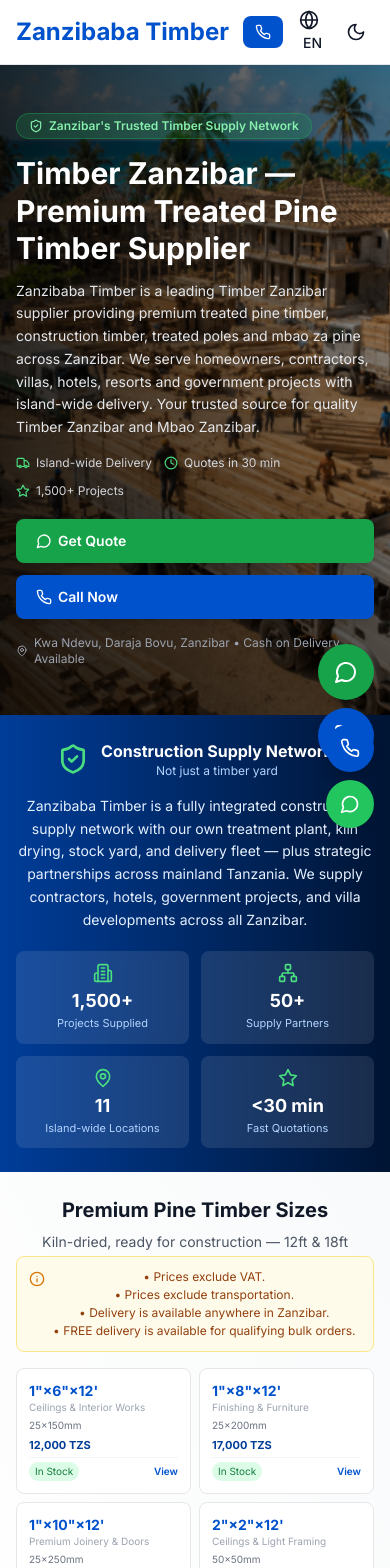
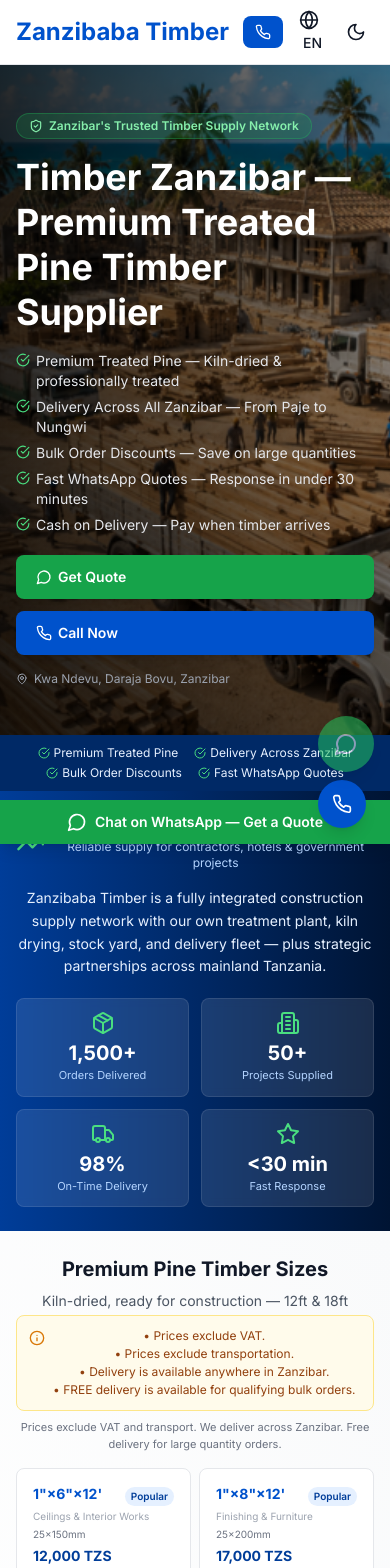
Before and after one commit to emkuwa/zanzibaba-timber, a Next.js app: page / in a window 390 px wide. Shown: the top 1568 px of the page. Built offline with nearby package versions, Linux system fonts and the light colour scheme.

Commit message:
Mobile conversion optimization: hero benefits, trust bar, social proof, urgency CTA, sticky WhatsApp, compact form, improved footer & FAQ

```diff
--- a/src/app/page.tsx
+++ b/src/app/page.tsx
@@ -7,10 +7,14 @@
 import QuoteForm from '@/components/QuoteForm'
 import PriceNotice from '@/components/PriceNotice'
 import { getLocalBusinessSchema, getFAQSchema, getReviewSchema } from '@/lib/seo'
-import { PRODUCT_VARIANTS, INDUSTRIES, HOMEPAGE_FAQ, TESTIMONIALS, SIZE_USE_CASE, sizeToSlug, formatTZS, formatVariantLabel } from '@/lib/data'
+import { PRODUCT_VARIANTS, TIMBER_SIZES, INDUSTRIES, HOMEPAGE_FAQ, TESTIMONIALS, SIZE_USE_CASE, sizeToSlug, formatTZS, formatVariantLabel } from '@/lib/data'
 import Link from 'next/link'
-import { MessageCircle, Phone, ArrowRight, Truck, Star, Package, Factory, Cog, Network, Warehouse, Container, ShieldCheck, Building2, MapPin, Percent } from 'lucide-react'
+import { MessageCircle, Phone, ArrowRight, Truck, Star, Package, Factory, Cog, Network, Warehouse, Container, ShieldCheck, Building2, MapPin, Percent, CheckCircle, Zap, TrendingUp } from 'lucide-react'
 import { useBilingual } from '@/lib/bilingual'
+
+const POPULAR_SIZES = new Set(TIMBER_SIZES.filter(s => s.popular).map(s => s.name))
+
+const TIMBER_PRICE_NOTES = 'Prices exclude VAT and transport. We deliver across Zanzibar. Free delivery for large quantity orders.'
 
 function WhatsAppButton({ message, label, fullWidth }: { message?: string; label?: string; fullWidth?: boolean }) {
   const msg = message || 'Hello Zanzibaba Timber, I need a quote'
@@ -58,18 +62,22 @@
 
 function TimberSizeCard({ v }: { v: typeof PRODUCT_VARIANTS[0] }) {
   const useCase = SIZE_USE_CASE[v.size]
+  const isPopular = POPULAR_SIZES.has(v.size)
   return (
     <Link
       href={`/timber-sizes/${sizeToSlug(v.size)}?length=${v.length}`}
-      className="group bg-white dark:bg-gray-800 rounded-lg p-3 border border-gray-200 dark:border-gray-700 hover:shadow-lg transition-all"
+      className="group bg-white dark:bg-gray-800 rounded-lg p-4 border border-gray-200 dark:border-gray-700 hover:shadow-lg transition-all"
     >
-      <div className="text-sm md:text-lg font-bold text-primary-600">{formatVariantLabel(v)}</div>
+      <div className="flex items-start justify-between gap-1 mb-1">
+        <div className="text-sm md:text-xl font-bold text-primary-600 leading-tight">{formatVariantLabel(v)}</div>
+        {isPopular && <span className="text-[10px] bg-primary-100 dark:bg-primary-900/30 text-primary-700 dark:text-primary-300 px-1.5 py-0.5 rounded-full shrink-0 mt-0.5 font-semibold">Popular</span>}
+      </div>
       {useCase && <div className="text-[10px] text-gray-400 leading-tight mb-1">{useCase}</div>}
       <div className="text-[10px] text-gray-500 mb-1">{v.dimensions}</div>
-      {v.price && <div className="text-[11px] font-bold text-primary-700 dark:text-primary-400 mb-1">{formatTZS(v.price)}</div>}
-      <div className="flex items-center justify-between pt-1 border-t border-gray-100 dark:border-gray-700">
+      {v.price && <div className="text-sm font-bold text-primary-700 dark:text-primary-400 mb-1">{formatTZS(v.price)}</div>}
+      <div className="flex items-center justify-between pt-1.5 border-t border-gray-100 dark:border-gray-700">
         <StockBadge v={v} />
-        <span className="text-[10px] font-semibold text-primary-600 group-hover:underline">View</span>
+        <span className="text-xs font-semibold text-primary-600 group-hover:underline">View details</span>
       </div>
     </Link>
   )
@@ -96,13 +104,20 @@
 }
 
 const TRUST_COUNTERS = [
-  { value: '1,500+', label: 'Projects Supplied', icon: Building2 },
-  { value: '50+', label: 'Supply Partners', icon: Network },
-  { value: '11', label: 'Island-wide Locations', icon: MapPin },
-  { value: '<30 min', label: 'Fast Quotations', icon: Star },
+  { value: '1,500+', label: 'Orders Delivered', icon: Package },
+  { value: '50+', label: 'Projects Supplied', icon: Building2 },
+  { value: '98%', label: 'On-Time Delivery', icon: Truck },
+  { value: '<30 min', label: 'Fast Response', icon: Star },
 ]
 
-const FEATURED_VARIANTS = PRODUCT_VARIANTS.filter(v => v.price).slice(0, 6)
+const FEATURED_VARIANTS = PRODUCT_VARIANTS
+  .filter(v => v.price)
+  .sort((a, b) => {
+    const aPop = POPULAR_SIZES.has(a.size) ? 0 : 1
+    const bPop = POPULAR_SIZES.has(b.size) ? 0 : 1
+    return aPop - bPop
+  })
+  .slice(0, 6)
 
 export default function Home() {
   const { t } = useBilingual()
@@ -111,52 +126,57 @@
     <>
       <Header />
 
-      {/* Sticky Mobile CTA */}
-      <div className="fixed bottom-20 right-4 z-40 md:hidden">
-        <div className="flex flex-col gap-2">
+      {/* Sticky Mobile WhatsApp Bar */}
+      <div className="fixed bottom-0 left-0 right-0 z-50 bg-green-600 md:hidden shadow-lg">
         <a
           href="https://wa.me/255716002790?text=Hello%20Zanzibaba%20Timber%2C%20I%20need%20timber"
           target="_blank"
           rel="noopener noreferrer"
-            className="w-14 h-14 bg-green-600 text-white rounded-full flex items-center justify-center shadow-lg hover:scale-110 transition"
+          className="flex items-center justify-center gap-2 py-3 text-white font-semibold text-sm"
         >
-            <MessageCircle className="w-6 h-6" />
+          <MessageCircle className="w-5 h-5" />
+          Chat on WhatsApp — Get a Quote
         </a>
-          <a
-            href="tel:+255716002790"
-            className="w-14 h-14 bg-primary-600 text-white rounded-full flex items-center justify-center shadow-lg hover:scale-110 transition"
-          >
-            <Phone className="w-6 h-6" />
-          </a>
-        </div>
       </div>
 
       <main>
         {/* 1. Hero Section */}
         <HeroSection />
 
-        {/* 2. Why Zanzibaba? — Construction Supply Network */}
+        {/* 2. Trust Bar */}
+        <section className="bg-primary-800 py-2.5">
+          <div className="container-custom">
+            <div className="flex flex-wrap items-center justify-center gap-x-4 gap-y-1 text-xs md:text-sm text-primary-100">
+              <span className="flex items-center gap-1"><CheckCircle className="w-3 h-3 text-green-400" /> Premium Treated Pine</span>
+              <span className="flex items-center gap-1"><CheckCircle className="w-3 h-3 text-green-400" /> Delivery Across Zanzibar</span>
+              <span className="flex items-center gap-1"><CheckCircle className="w-3 h-3 text-green-400" /> Bulk Order Discounts</span>
+              <span className="flex items-center gap-1"><CheckCircle className="w-3 h-3 text-green-400" /> Fast WhatsApp Quotes</span>
+            </div>
+          </div>
+        </section>
+
+        {/* 3. Social Proof — Trust Counters */}
         <section className="py-6 md:py-8 bg-gradient-to-r from-primary-700 to-primary-900 text-white">
           <div className="container-custom">
             <div className="max-w-5xl mx-auto">
               <div className="flex flex-col md:flex-row items-center gap-4 md:gap-8 text-center md:text-left mb-5">
                 <div className="flex items-center gap-3 shrink-0">
-                  <ShieldCheck className="w-8 h-8 text-green-400" />
+                  <TrendingUp className="w-8 h-8 text-green-400" />
                   <div>
-                    <h2 className="text-base md:text-lg font-bold">Construction Supply Network</h2>
-                    <p className="text-primary-200 text-xs">Not just a timber yard</p>
+                    <h2 className="text-base md:text-lg font-bold">Trusted by Builders Across Zanzibar</h2>
+                    <p className="text-primary-200 text-xs">Reliable supply for contractors, hotels & government projects</p>
                   </div>
                 </div>
                 <p className="text-sm text-primary-100 leading-relaxed">
-                  Zanzibaba Timber is a fully integrated construction supply network with our own treatment plant, kiln drying, stock yard, and delivery fleet — plus strategic partnerships across mainland Tanzania. We supply contractors, hotels, government projects, and villa developments across all Zanzibar.
+                  Zanzibaba Timber is a fully integrated construction supply network with our own treatment plant, kiln drying, stock yard, and delivery fleet — plus strategic partnerships across mainland Tanzania.
                 </p>
               </div>
 
               <div className="grid grid-cols-2 md:grid-cols-4 gap-3 md:gap-4">
                 {TRUST_COUNTERS.map((c) => (
-                  <div key={c.label} className="bg-white/10 rounded-lg p-3 md:p-4 text-center backdrop-blur-sm">
-                    <c.icon className="w-5 h-5 text-green-400 mx-auto mb-1" />
-                    <div className="text-lg md:text-2xl font-bold">{c.value}</div>
+                  <div key={c.label} className="bg-white/10 rounded-lg p-3 md:p-4 text-center backdrop-blur-sm border border-white/10">
+                    <c.icon className="w-6 h-6 text-green-400 mx-auto mb-1" />
+                    <div className="text-xl md:text-3xl font-bold">{c.value}</div>
                     <div className="text-[11px] text-primary-200">{c.label}</div>
                   </div>
                 ))}
@@ -165,7 +185,7 @@
           </div>
         </section>
 
-        {/* 3. Premium Timber Sizes — first 6 with prices */}
+        {/* 4. Premium Timber Sizes — popular first, 6 with prices */}
         <section id="sizes" className="py-6 bg-gradient-to-bl from-gray-50 to-white dark:from-gray-800 dark:to-gray-900 scroll-mt-20">
           <div className="container-custom">
             <h2 className="text-xl md:text-3xl font-bold text-center mb-2">{t('pages.home.sizesTitle')}</h2>
@@ -173,9 +193,11 @@
               {t('pages.home.sizesSubtitle')} — 12ft & 18ft
             </p>
 
-            <div className="text-center mb-4">
+            <div className="text-center mb-2">
               <PriceNotice />
             </div>
+
+            <p className="text-center text-[11px] text-gray-500 dark:text-gray-400 mb-4">{TIMBER_PRICE_NOTES}</p>
 
             <div className="mb-5">
               <div className="grid grid-cols-2 md:grid-cols-3 lg:grid-cols-6 gap-2 md:gap-3">
@@ -194,7 +216,7 @@
           </div>
         </section>
 
-        {/* 4. FREE DELIVERY Banner */}
+        {/* 5. FREE DELIVERY Banner */}
         <section className="bg-green-600 py-3">
           <div className="container-custom">
             <div className="flex items-center justify-center gap-2 text-white text-sm font-semibold">
@@ -205,7 +227,21 @@
           </div>
         </section>
 
-        {/* 5. Testimonials — moved above quote */}
+        {/* 6. Urgency CTA */}
+        <section className="bg-gradient-to-r from-primary-600 to-primary-800 py-4">
+          <div className="container-custom">
+            <div className="flex flex-col sm:flex-row items-center justify-center gap-2 sm:gap-4 text-white text-center">
+              <div className="flex items-center gap-2">
+                <Zap className="w-5 h-5 text-yellow-400" />
+                <span className="font-bold text-sm md:text-base">Need timber today?</span>
+              </div>
+              <span className="text-primary-200 text-xs md:text-sm">Get your quotation in under 30 minutes.</span>
+              <WhatsAppButton message="Hello Zanzibaba Timber, I need timber urgently" label="Get Urgent Quote" />
+            </div>
+          </div>
+        </section>
+
+        {/* 7. Testimonials — moved above quote */}
         <section id="testimonials" className="py-6 bg-white dark:bg-gray-900 scroll-mt-20">
           <div className="container-custom">
             <h2 className="text-lg md:text-2xl font-bold text-center mb-3">What Our Customers Say</h2>
@@ -233,8 +269,8 @@
           </div>
         </section>
 
-        {/* 6. Quote Form — after social proof */}
-        <section id="quote" className="py-8 bg-gradient-to-r from-primary-600 to-primary-800 text-white scroll-mt-20">
+        {/* 8. Quote Form — after social proof */}
+        <section id="quote" className="py-6 bg-gradient-to-r from-primary-600 to-primary-800 text-white scroll-mt-20">
           <div className="container-custom">
             <div className="max-w-3xl mx-auto text-center">
               <div className="inline-flex items-center gap-1.5 bg-green-500/20 text-green-300 border border-green-500/30 px-3 py-1 rounded-full text-xs font-semibold mb-3">
@@ -251,7 +287,7 @@
           </div>
         </section>
 
-        {/* 7. Industries We Serve */}
+        {/* 9. Industries We Serve */}
         <section id="industries" className="py-6 bg-white dark:bg-gray-900 scroll-mt-20">
           <div className="container-custom">
             <h2 className="text-lg md:text-2xl font-bold text-center mb-3">Industries We Serve</h2>
@@ -279,7 +315,7 @@
           </div>
         </section>
 
-        {/* 8. Why Zanzibaba Timber — detailed advantages */}
+        {/* 10. Why Zanzibaba Timber — detailed advantages */}
         <section className="py-6 md:py-8 bg-white dark:bg-gray-900 border-t border-gray-100 dark:border-gray-800">
           <div className="container-custom">
             <div className="text-center mb-5">
@@ -309,7 +345,7 @@
           </div>
         </section>
 
-        {/* 9. How It Works — 2-col on mobile */}
+        {/* 11. How It Works — 2-col on mobile */}
         <section className="py-6 md:py-8 bg-gray-50 dark:bg-gray-800 border-t border-gray-100 dark:border-gray-700">
           <div className="container-custom">
             <div className="text-center mb-5">
@@ -341,10 +377,10 @@
           </div>
         </section>
 
-        {/* 10. FAQ */}
+        {/* 12. FAQ */}
         <section id="faq" className="py-6 bg-white dark:bg-gray-900 scroll-mt-20">
           <div className="container-custom">
-            <h2 className="text-lg md:text-2xl font-bold text-center mb-3">FAQs</h2>
+            <h2 className="text-lg md:text-2xl font-bold text-center mb-4">FAQs</h2>
             <div className="max-w-4xl mx-auto space-y-2">
               {HOMEPAGE_FAQ.slice(0, 3).map((faq, i) => (
                 <details key={i} className="group bg-gray-50 dark:bg-gray-800 rounded-lg border border-gray-200 dark:border-gray-700 overflow-hidden">
@@ -354,7 +390,7 @@
                       <svg className="w-3 h-3" fill="none" stroke="currentColor" viewBox="0 0 24 24"><path strokeLinecap="round" strokeLinejoin="round" strokeWidth={2} d="M19 9l-7 7-7-7" /></svg>
                     </span>
                   </summary>
-                  <div className="px-3 pb-3 text-gray-600 dark:text-gray-300 border-t border-gray-200 dark:border-gray-700 pt-2 text-xs md:text-sm">
+                  <div className="px-3 pb-3 text-gray-600 dark:text-gray-300 border-t border-gray-200 dark:border-gray-700 pt-2 text-xs md:text-sm leading-relaxed">
                     {faq.answer}
                   </div>
                 </details>
--- a/src/components/FloatingButtons.tsx
+++ b/src/components/FloatingButtons.tsx
@@ -10,22 +10,22 @@
   return (
     <div className="fixed bottom-4 right-4 z-50 flex flex-col space-y-2 sm:bottom-6 sm:right-6 sm:space-y-3">
       <a
+        href={generateWhatsAppLink('Hello')}
+        target="_blank"
+        rel="noopener noreferrer"
+        className="flex items-center justify-center w-14 h-14 sm:w-16 sm:h-16 bg-green-500 hover:bg-green-600 text-white rounded-full shadow-lg transition-transform hover:scale-110 animate-pulse"
+        aria-label={t('common.whatsapp')}
+      >
+        <MessageCircle className="w-6 h-6 sm:w-7 sm:h-7" />
+      </a>
+
+      <a
         href="tel:+255716002790"
         className="flex items-center justify-center w-12 h-12 sm:w-14 sm:h-14 bg-primary-600 hover:bg-primary-700 text-white rounded-full shadow-lg transition-transform hover:scale-110"
         aria-label={t('common.call')}
       >
         <Phone className="w-5 h-5 sm:w-6 sm:h-6" />
       </a>
-
-      <a
-        href={generateWhatsAppLink('Hello')}
-        target="_blank"
-        rel="noopener noreferrer"
-        className="flex items-center justify-center w-12 h-12 sm:w-14 sm:h-14 bg-green-500 hover:bg-green-600 text-white rounded-full shadow-lg transition-transform hover:scale-110"
-        aria-label={t('common.whatsapp')}
-      >
-        <MessageCircle className="w-5 h-5 sm:w-6 sm:h-6" />
-      </a>
     </div>
   )
 }
--- a/src/components/Footer.tsx
+++ b/src/components/Footer.tsx
@@ -10,36 +10,36 @@
   const year = new Date().getFullYear()
 
   return (
-    <footer className="bg-gray-900 dark:bg-gray-950 text-white py-12">
+    <footer className="bg-gray-900 dark:bg-gray-950 text-white py-8 md:py-12">
       <div className="container-custom">
-        <div className="grid md:grid-cols-4 gap-8">
-          <div>
-            <h3 className="text-2xl font-bold mb-4">Zanzibaba Timber</h3>
-            <p className="text-gray-300 mb-4">
+        <div className="grid grid-cols-1 sm:grid-cols-2 md:grid-cols-4 gap-6 md:gap-8">
+          <div className="text-center sm:text-left">
+            <h3 className="text-xl md:text-2xl font-bold mb-3">Zanzibaba Timber</h3>
+            <p className="text-gray-300 text-sm mb-3">
               {t('footer.description')}
             </p>
-            <div className="flex items-center space-x-2 text-gray-300 mb-2">
-              <MapPin className="w-4 h-4" />
+            <div className="flex items-center justify-center sm:justify-start gap-1.5 text-gray-300 text-sm">
+              <MapPin className="w-4 h-4 shrink-0" />
               <span>{t('hero.location')}</span>
             </div>
           </div>
 
-          <div>
-            <h4 className="font-semibold mb-4">{t('footer.quickLinks')}</h4>
-            <ul className="space-y-2">
-              <li><Link href="/timber-sizes" className="text-gray-300 hover:text-white">{t('navigation.timberSizes')}</Link></li>
-              <li><Link href="/prices" className="text-gray-300 hover:text-white">{t('navigation.prices')}</Link></li>
-              <li><Link href="/projects" className="text-gray-300 hover:text-white">{t('navigation.projects')}</Link></li>
-              <li><Link href="/delivery" className="text-gray-300 hover:text-white">{t('navigation.delivery')}</Link></li>
+          <div className="text-center sm:text-left">
+            <h4 className="font-semibold mb-3">{t('footer.quickLinks')}</h4>
+            <ul className="space-y-1">
+              <li><Link href="/timber-sizes" className="text-gray-300 hover:text-white block py-2">{t('navigation.timberSizes')}</Link></li>
+              <li><Link href="/prices" className="text-gray-300 hover:text-white block py-2">{t('navigation.prices')}</Link></li>
+              <li><Link href="/projects" className="text-gray-300 hover:text-white block py-2">{t('navigation.projects')}</Link></li>
+              <li><Link href="/delivery" className="text-gray-300 hover:text-white block py-2">{t('navigation.delivery')}</Link></li>
             </ul>
           </div>
 
-          <div>
-            <h4 className="font-semibold mb-4">{t('footer.contact')}</h4>
-            <ul className="space-y-2">
+          <div className="text-center sm:text-left">
+            <h4 className="font-semibold mb-3">{t('footer.contact')}</h4>
+            <ul className="space-y-1">
               <li>
-                <a href="tel:+255716002790" className="flex items-center space-x-2 text-gray-300 hover:text-white">
-                  <Phone className="w-4 h-4" />
+                <a href="tel:+255716002790" className="flex items-center justify-center sm:justify-start gap-2 text-gray-300 hover:text-white py-2">
+                  <Phone className="w-4 h-4 shrink-0" />
                   <span>+255 716 002 790</span>
                 </a>
               </li>
@@ -48,29 +48,29 @@
                   href={generateWhatsAppLink('Hello Zanzibaba Timber')}
                   target="_blank"
                   rel="noopener noreferrer"
-                  className="flex items-center space-x-2 text-gray-300 hover:text-white"
+                  className="flex items-center justify-center sm:justify-start gap-2 text-gray-300 hover:text-white py-2"
                 >
-                  <MessageCircle className="w-4 h-4" />
+                  <MessageCircle className="w-4 h-4 shrink-0" />
                   <span>{t('common.whatsapp')}</span>
                 </a>
               </li>
             </ul>
           </div>
 
-          <div>
-            <h4 className="font-semibold mb-4">{t('footer.followUs')}</h4>
+          <div className="text-center sm:text-left">
+            <h4 className="font-semibold mb-3">{t('footer.followUs')}</h4>
             <a
               href={generateWhatsAppLink('Hello')}
               target="_blank"
               rel="noopener noreferrer"
-              className="inline-block bg-green-600 hover:bg-green-700 text-white px-4 py-2 rounded-lg transition-colors"
+              className="inline-block bg-green-600 hover:bg-green-700 text-white px-5 py-2.5 rounded-lg transition-colors text-sm"
             >
               {t('common.whatsapp')}
             </a>
           </div>
         </div>
 
-        <div className="border-t border-gray-800 mt-8 pt-8 text-center text-gray-400">
+        <div className="border-t border-gray-800 mt-6 md:mt-8 pt-6 md:pt-8 text-center text-gray-400 text-sm">
           {t('footer.copyright').replace('{year}', String(year))}
         </div>
       </div>
--- a/src/components/HeroSection.tsx
+++ b/src/components/HeroSection.tsx
@@ -2,7 +2,7 @@
 
 import Image from 'next/image'
 import { motion } from 'framer-motion'
-import { MessageCircle, Phone, MapPin, ShieldCheck, Truck, Clock, Star } from 'lucide-react'
+import { MessageCircle, Phone, MapPin, ShieldCheck, CheckCircle } from 'lucide-react'
 import { useBilingual } from '@/lib/bilingual'
 
 const containerVariants = {
@@ -60,6 +60,14 @@
   )
 }
 
+const BENEFITS = [
+  'Premium Treated Pine — Kiln-dried & professionally treated',
+  'Delivery Across All Zanzibar — From Paje to Nungwi',
+  'Bulk Order Discounts — Save on large quantities',
+  'Fast WhatsApp Quotes — Response in under 30 minutes',
+  'Cash on Delivery — Pay when timber arrives',
+]
+
 export default function HeroSection() {
   const { t } = useBilingual()
 
@@ -95,26 +103,19 @@
           </motion.div>
 
           <motion.h1
-            className="text-3xl sm:text-4xl md:text-6xl lg:text-7xl font-bold mb-3 text-white leading-tight"
+            className="text-4xl sm:text-5xl md:text-6xl lg:text-7xl font-bold mb-4 text-white leading-tight"
             variants={itemVariants}
           >
             {t('hero.title')}
           </motion.h1>
 
-          <motion.p
-            className="text-sm sm:text-base md:text-lg mb-4 text-gray-200 leading-relaxed max-w-3xl"
-            variants={itemVariants}
-          >
-            {t('hero.subtitle')}
-          </motion.p>
-
-          <motion.div
-            className="flex flex-wrap items-center gap-3 md:gap-5 mb-5 text-xs md:text-sm text-gray-300"
-            variants={itemVariants}
-          >
-            <span className="flex items-center gap-1.5"><Truck className="w-3.5 h-3.5 text-green-400" /> Island-wide Delivery</span>
-            <span className="flex items-center gap-1.5"><Clock className="w-3.5 h-3.5 text-green-400" /> Quotes in 30 min</span>
-            <span className="flex items-center gap-1.5"><Star className="w-3.5 h-3.5 text-green-400" /> 1,500+ Projects</span>
+          <motion.div className="space-y-1.5 mb-5" variants={itemVariants}>
+            {BENEFITS.map((b) => (
+              <div key={b} className="flex items-start gap-1.5 text-sm md:text-base text-gray-200">
+                <CheckCircle className="w-3.5 h-3.5 text-green-400 shrink-0 mt-0.5" />
+                <span>{b}</span>
+              </div>
+            ))}
           </motion.div>
 
           <motion.div
@@ -130,7 +131,7 @@
             variants={itemVariants}
           >
             <MapPin className="w-3 h-3 mr-1.5 shrink-0" />
-            <span>Kwa Ndevu, Daraja Bovu, Zanzibar • Cash on Delivery Available</span>
+            <span>Kwa Ndevu, Daraja Bovu, Zanzibar</span>
           </motion.div>
         </div>
       </motion.div>
```
Also changed, not shown: src/components/QuoteForm.tsx (+11 -11 lines). Lines whose indentation alone changed are shown as unchanged.
